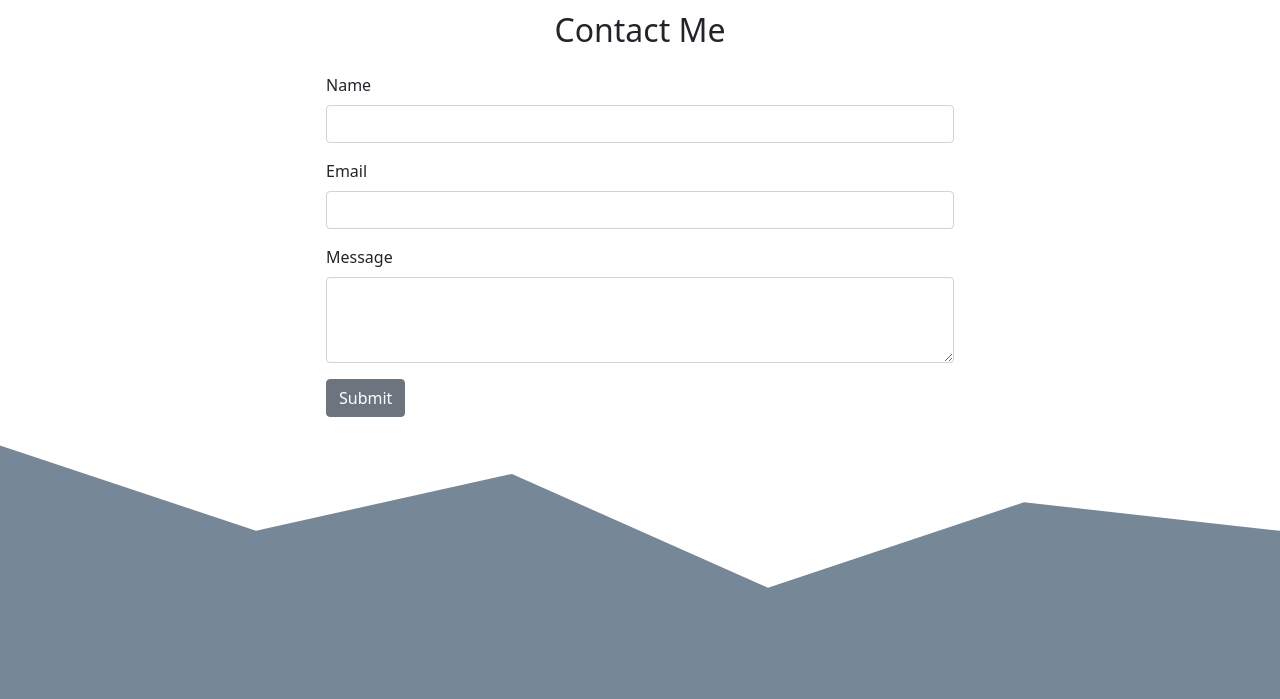
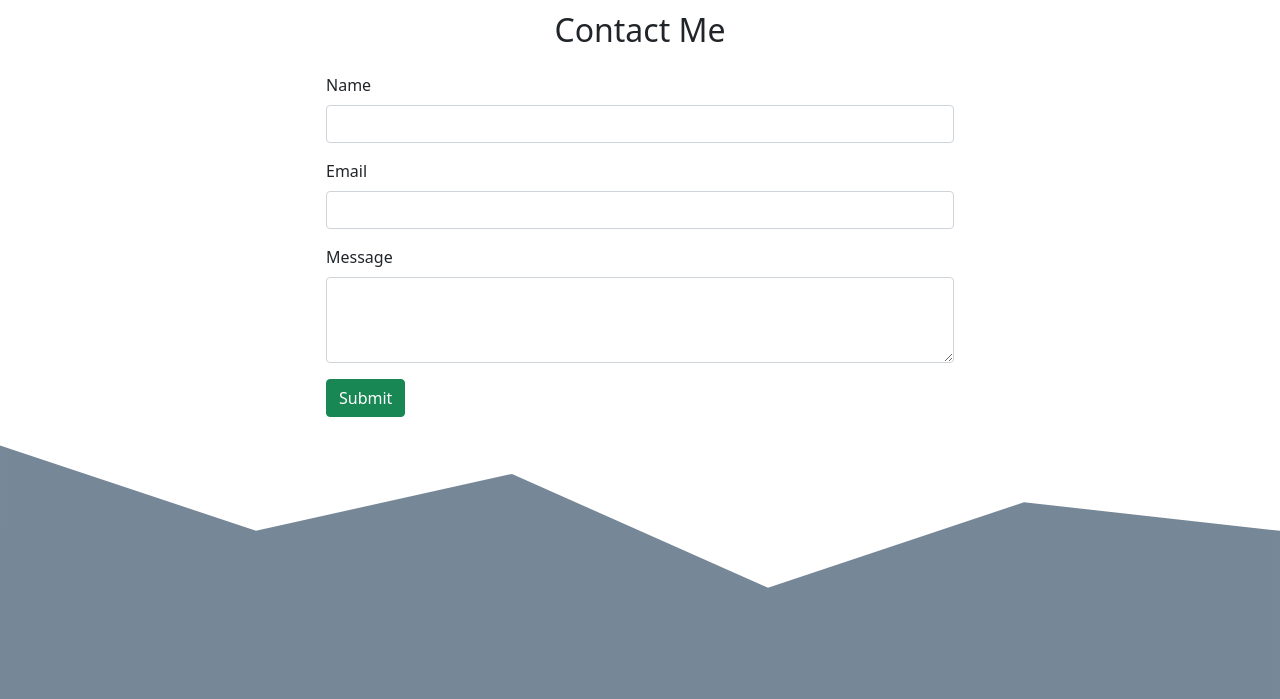
Before and after one commit to muzaworld/rifanyreza.github.io, a plain HTML site: page index.html in a window 1280 px wide. Shown: the part 2919-3618 px from the top of the page. Drawn offline with nearby package versions, Linux system fonts and the light colour scheme.

Commit message:
mengubah tombol warna hijau

```diff
--- a/index.html
+++ b/index.html
@@ -338,7 +338,7 @@
               <textarea class="form-control" id="message" rows="3"></textarea>
             </div>
 
-            <button type="submit" class="btn btn-secondary">
+            <button type="submit" class="btn btn-success">
               Submit
             </button>
           </form>
```
